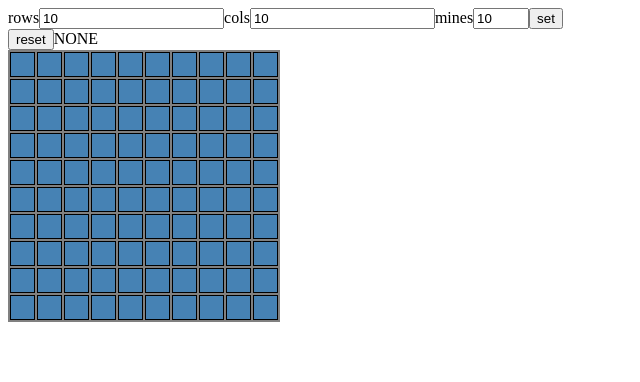
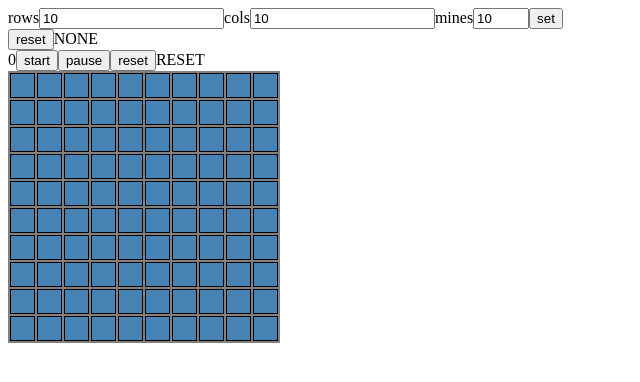
Before and after one commit to cpark97/minesweeper, a React app: page / in a window 1280 px wide. Shown: the top 382 px of the page, without its empty margins (0-640 px from the left). Built offline with nearby package versions, Linux system fonts and the light colour scheme.

Commit message:
Implement #10 - stop watch

```diff
--- a/src/MineSweeper.jsx
+++ b/src/MineSweeper.jsx
@@ -1,7 +1,79 @@
-import { useRef } from 'react';
+import { useRef, useReducer } from 'react';
 
 import { useMineField } from './useMineField';
 import Board from './Board';
+
+function stopWatchReducer(state, action) {
+  switch(action) {
+    case 'RESET':
+      if (state.state === 'RESET') {
+        return state;
+      }
+      return {state: 'RESET', elapsed: 0, last: 0};
+
+    case 'RESUME':
+      if (state.state === 'RESUMED') {
+        return state;
+      }
+      return {state: 'RESUMED', elapsed: state.elapsed, last: Date.now()};
+
+    case 'UPDATE':
+      if (state.state !== 'RESUMED') {
+        return state;
+      }
+      else {
+        const now = Date.now();
+        return {state: 'RESUMED', elapsed: state.elapsed + (now - state.last), last: now};
+      }
+
+    case 'PAUSE':
+      if (state.state !== 'RESUMED') {
+        return state;
+      }
+      else {
+        const now = Date.now();
+        return {state: 'PAUSED', elapsed: state.elapsed + (now - state.last), last: now};
+      }
+  }
+
+  throw new Error('stopWatchReducer: action error');
+}
+
+function useStopWatch() {
+  const [state, dispatch] = useReducer(stopWatchReducer, {state: 'RESET', elapsed: 0, last: 0});
+  const intervalID = useRef(0);
+
+  const reset = () => {
+    if (intervalID.current > 0) {
+      clearInterval(intervalID.current);
+      intervalID.current = 0;
+    }
+    dispatch('RESET');
+  };
+  const resume = () => {
+    if (intervalID.current > 0) {
+      return;
+    }
+    dispatch('RESUME');
+    intervalID.current = setInterval(
+      () => {
+        dispatch('UPDATE');
+      },
+      1000
+    );
+  };
+  const pause = () => {
+    if (intervalID === 0) {
+      return;
+    }
+    clearInterval(intervalID.current);
+    intervalID.current = 0;
+
+    dispatch('PAUSE');
+  };
+
+  return {state: state.state, elapsed: state.elapsed, reset, resume, pause};
+}
 
 export function MineSweeper() {
   const {
@@ -17,6 +89,8 @@ export function MineSweeper() {
     resetMineField,
     setBoardConfig,
   } = useMineField(10, 10, 10);
+
+  const sw = useStopWatch();
 
   const rowCountInput = useRef(null);
   const columnCountInput = useRef(null);
@@ -35,6 +109,13 @@ export function MineSweeper() {
       </div>
       <button onClick={resetMineField}>reset</button>
       <span>{gameState}</span>
+      <div>
+        <span>{sw.elapsed / 1000}</span>
+        <button onClick={() => sw.resume()}>start</button>
+        <button onClick={() => sw.pause()}>pause</button>
+        <button onClick={() => sw.reset()}>reset</button>
+        <span>{sw.state}</span>
+      </div>
       <Board
         cells={cells}
         cellStates={cellStates}
```
